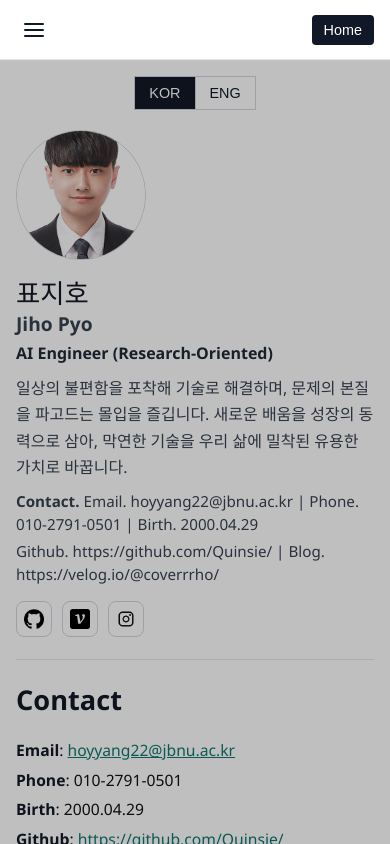
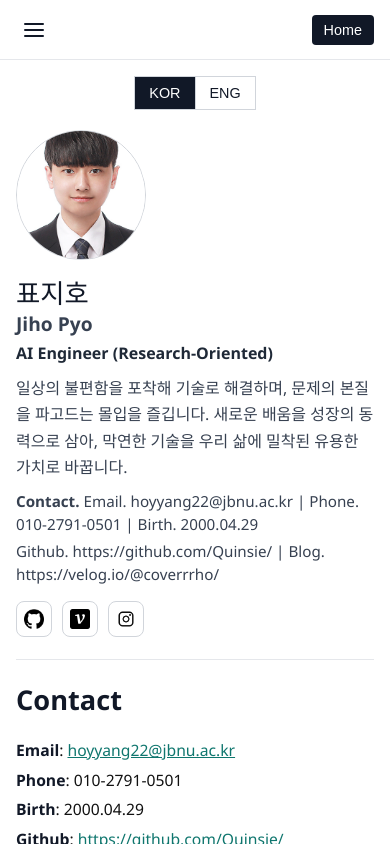
Before and after one commit to Quinsie/Quinsie.github.io, a React (Vite) app: page / in a window 390 px wide. Shown: the top 844 px of the page. Built offline with nearby package versions, Linux system fonts and the light colour scheme.

Commit message:
fix: remove inactive mobile overlay dimming

```diff
--- a/src/components/Sidebar.css
+++ b/src/components/Sidebar.css
@@ -150,10 +150,6 @@
     display: flex;
   }
 
-  .mobile-sidebar {
-    display: block;
-  }
-
   .content {
     margin-top: 60px;
   }
```
